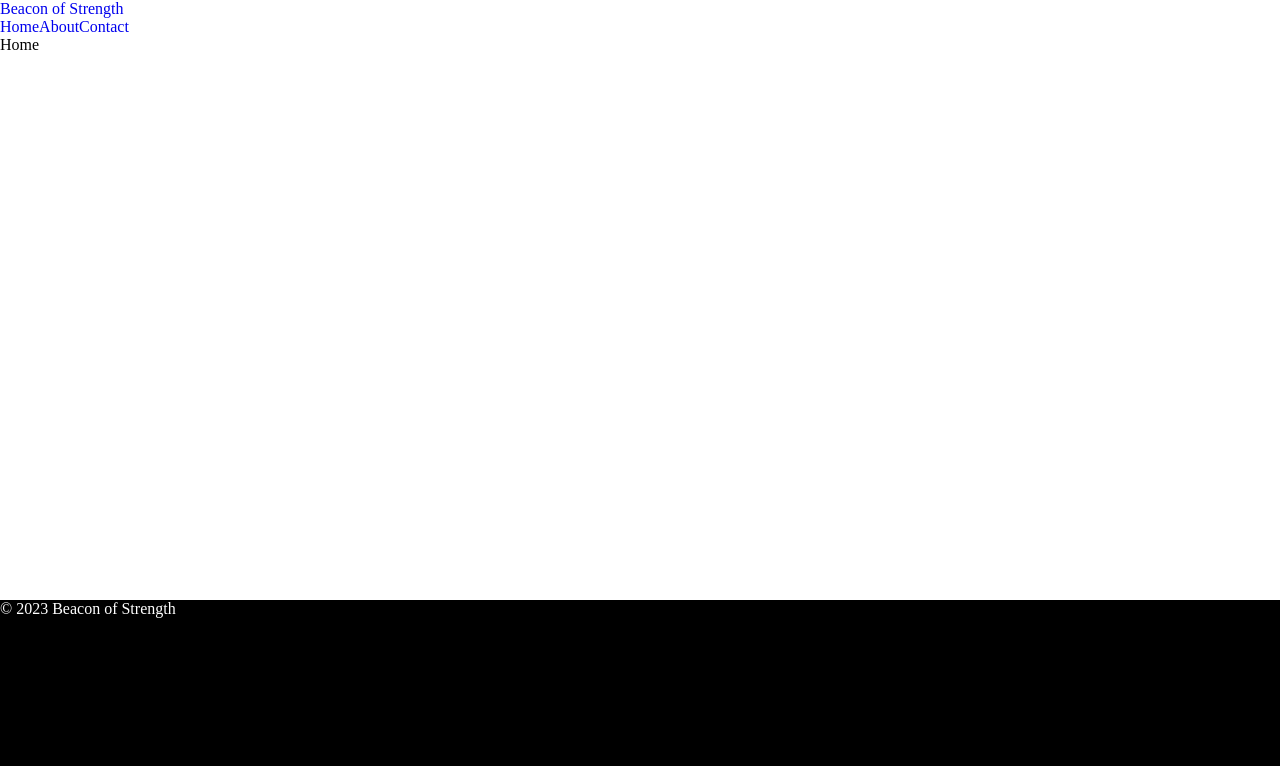
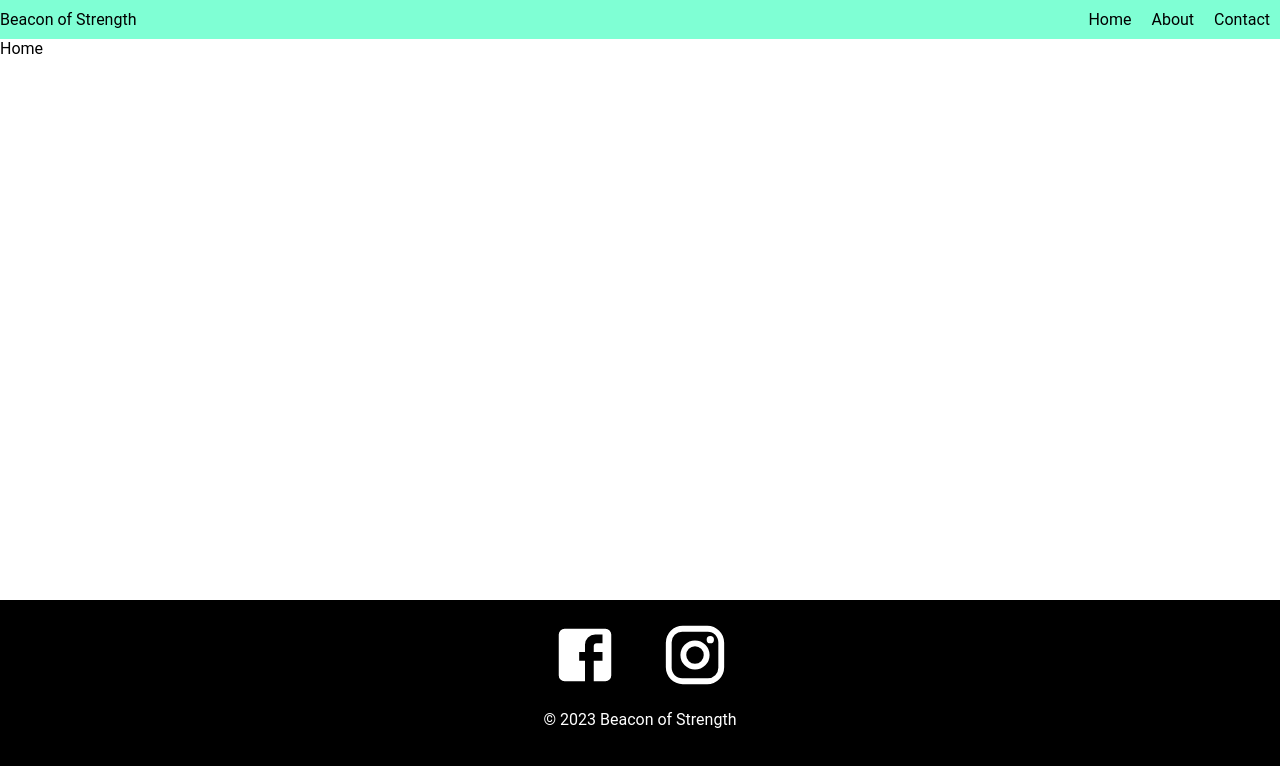
Before and after one commit to abattalov/bos, a React (Create React App) app: page / in a window 1280 px wide. Shown: the top 766 px of the page. Built offline with nearby package versions, Linux system fonts and the light colour scheme.

Commit message:
added more styling to the footer
Added social media icons to the footer with material UI

```diff
--- a/package.json
+++ b/package.json
@@ -3,6 +3,10 @@
   "version": "0.1.0",
   "private": true,
   "dependencies": {
+    "@emotion/react": "^11.10.6",
+    "@emotion/styled": "^11.10.6",
+    "@mui/icons-material": "^5.10.3",
+    "@mui/material": "^5.11.16",
     "@testing-library/jest-dom": "^5.16.5",
     "@testing-library/react": "^13.4.0",
     "@testing-library/user-event": "^13.5.0",
--- a/src/components/Footer.jsx
+++ b/src/components/Footer.jsx
@@ -1,9 +1,25 @@
-import React from 'react'
+import React from 'react';
+import InstagramIcon from '@mui/icons-material/Instagram';
+import FacebookIcon from '@mui/icons-material/Facebook';
+import {Badge} from '@mui/material';
 
 export default function Footer() {
-  return (
-    <div className='footer'>
-        <footer>&#169; 2023 Beacon of Strength</footer>
-    </div>
+
+    const navigateToFacebook = () => {
+        window.open('https://www.facebook.com/Beacon-of-Strength-101314872784549')
+        }
+
+    return (
+        <div className='footer'>
+            <div className='social-media'>
+            <Badge onClick={navigateToFacebook}>
+                <FacebookIcon/>
+            </Badge>
+            <Badge>
+                <InstagramIcon/>
+            </Badge>
+            </div>
+            <div className='copywrite'>&#169; 2023 Beacon of Strength</div>
+        </div>
   )
 }
--- a/src/components/Header.jsx
+++ b/src/components/Header.jsx
@@ -3,16 +3,15 @@ import { Link } from 'react-router-dom';
 
 export default function Header() {
   return (
-    <header className='header'>
-        <nav className='header-logo'>
+    <div className='header'>
+        <div className='header-logo'>
             <Link to='/'>Beacon of Strength</Link>
-
-        </nav>
-        <nav className='header-nav-links'>
+        </div>
+        <div className='header-nav-links'>
             <Link to="/">Home</Link>
             <Link to="/about">About</Link>
             <Link to="/contact">Contact</Link>
-        </nav>
-    </header>
+        </div>
+    </div>
   )
 }
--- a/src/index.css
+++ b/src/index.css
@@ -2,13 +2,14 @@ html, body, #root {
   height: 100%;
   margin: 0;
   padding: 0;
+  font-family: "Roboto", sans-serif;
 }
 
 .header {
   display: flex;
-  flex-direction: column;
   justify-content: space-between;
-  color: red;
+  background-color: aquamarine;
+  padding-block: 10px;
 }
 
 .header-logo {
@@ -17,14 +18,20 @@ html, body, #root {
 
 .header-logo a {
   text-decoration: none;
+  color: black;
 }
 
 .header-nav-links {
+  display: flex;
+  justify-content: space-between;
 
 }
 
 .header-nav-links a {
   text-decoration: none;
+  color: black;
+  margin-left: 10px;
+  padding-right: 10px;
 }
 
 .page-container {
@@ -37,10 +44,24 @@ html, body, #root {
   flex: 1;
 }
 
+.social-media svg{
+  color: white;
+  margin: 20px;
+  font-size:  70px;
+  cursor: pointer;
+}
+
 .footer {
   margin-top: auto;
   height: 200px;
   flex-shrink: 0;
   background-color: black;
   color: white;
+  display: flex;
+  flex-direction: column;
+  align-items: center;
 }
+
+.footer p {
+  color: white;
+}
```
Also changed, not shown: 1 other file (tests, documents, lock files or other folders).
